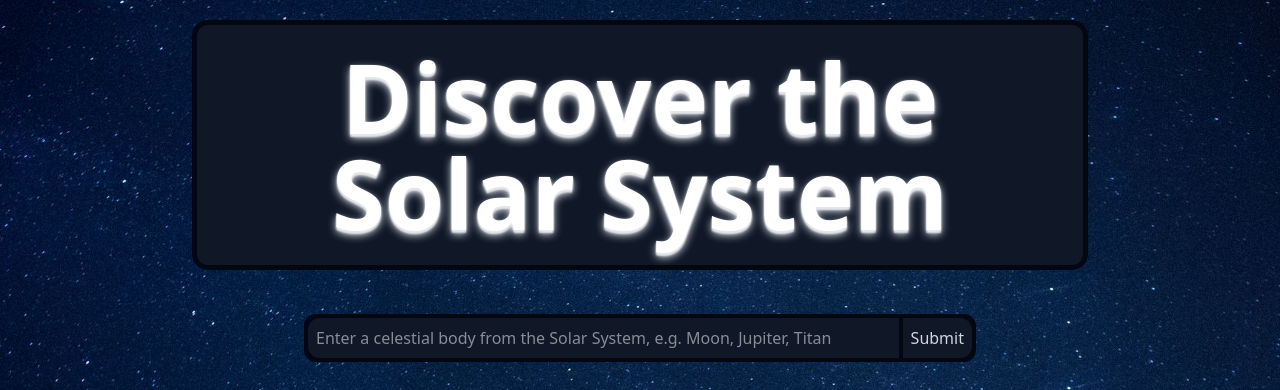
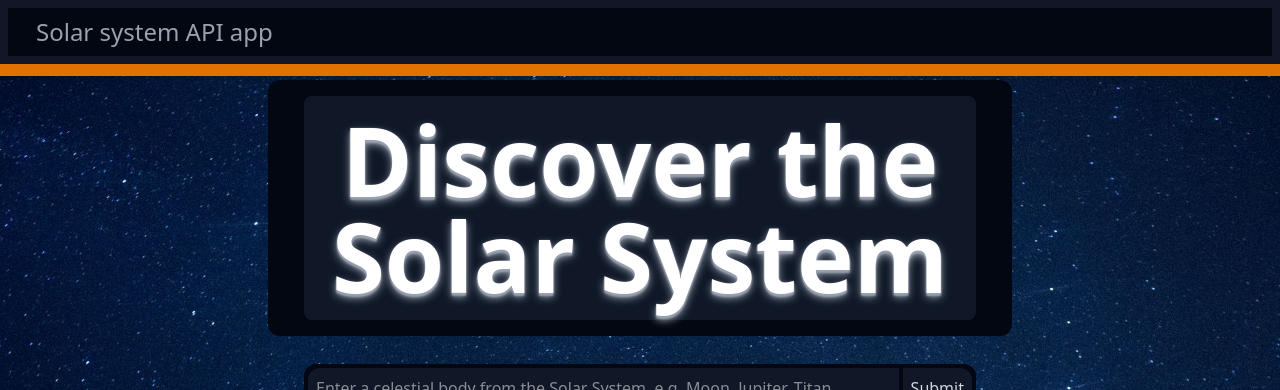
Before and after one commit to 7860Faz/solar-system-site, a React (Vite) app: page / in a window 1280 px wide. Shown: the top 390 px of the page. Built offline with nearby package versions, Linux system fonts and the light colour scheme.

Commit message:
added: top header

```diff
--- a/src/App.jsx
+++ b/src/App.jsx
@@ -1,4 +1,5 @@
 import { useState } from "react";
+import Header from "./Header.jsx";
 import Intro from "./intro.jsx";
 import Form from "./form.jsx";
 import PlanetCard from "./planetCard.jsx";
@@ -7,7 +8,7 @@ import PlanetCard from "./planetCard.jsx";
 function App() {
     const Earth = {
         englishName: "Earth",
-        avgTemp: 0,
+        avgTemp: 288,
         mass: {
             massExponent: 22,
             massValue: 7.346
@@ -61,6 +62,7 @@ function App() {
 
     return(
         <>
+            <Header />
             <Intro />
             <Form fetchData={fetchPlanetData}
                 fetchImage={fetchImageData}/>
--- /dev/null
+++ b/src/Header.jsx
@@ -0,0 +1,15 @@
+
+export default function Header() {
+
+    return(
+        <header className="flex flex-col bg-gray-900 w-full">
+            <div className="bg-gray-950 m-2">
+                <h2 className="p-2 ml-5
+                            text-gray-400 text-2xl font-medium">
+                    Solar system API app
+                </h2>
+            </div>
+            <div className="bg-amber-600 h-3"></div>
+        </header>
+    );
+}
--- a/src/intro.jsx
+++ b/src/intro.jsx
@@ -2,13 +2,15 @@
 export default function Intro() {
     // introduction element
     return(
-        <div className='flex justify-center'>
-            <h1 className=" bg-gray-900 m-5 p-6 w-fit max-w-4xl
-                            border-5 border-gray-950 rounded-2xl
-                            font-black text-center text-8xl
-                            text-shadow-gray-200 text-shadow-lg">
-                Discover the Solar System
-            </h1>
-        </div>
+        <section className='flex justify-center'>
+            <div className="bg-gray-950 m-1 p-4 pl-9 pr-9 max-w-4xl
+                            rounded-xl">
+                <h1 className="bg-gray-900 p-4 w-2xl rounded-lg
+                                font-black text-center text-8xl
+                                text-shadow-gray-400 text-shadow-lg">
+                    Discover the Solar System
+                </h1>
+            </div>
+        </section>
     );
 }
```
